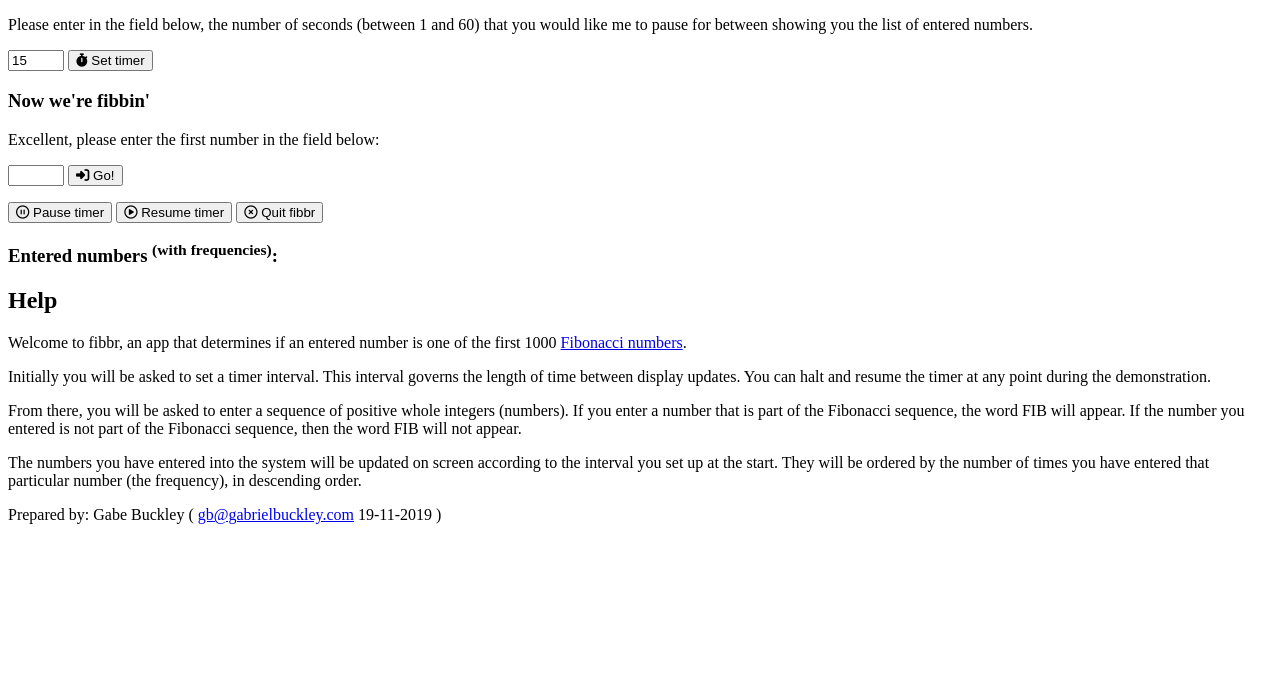
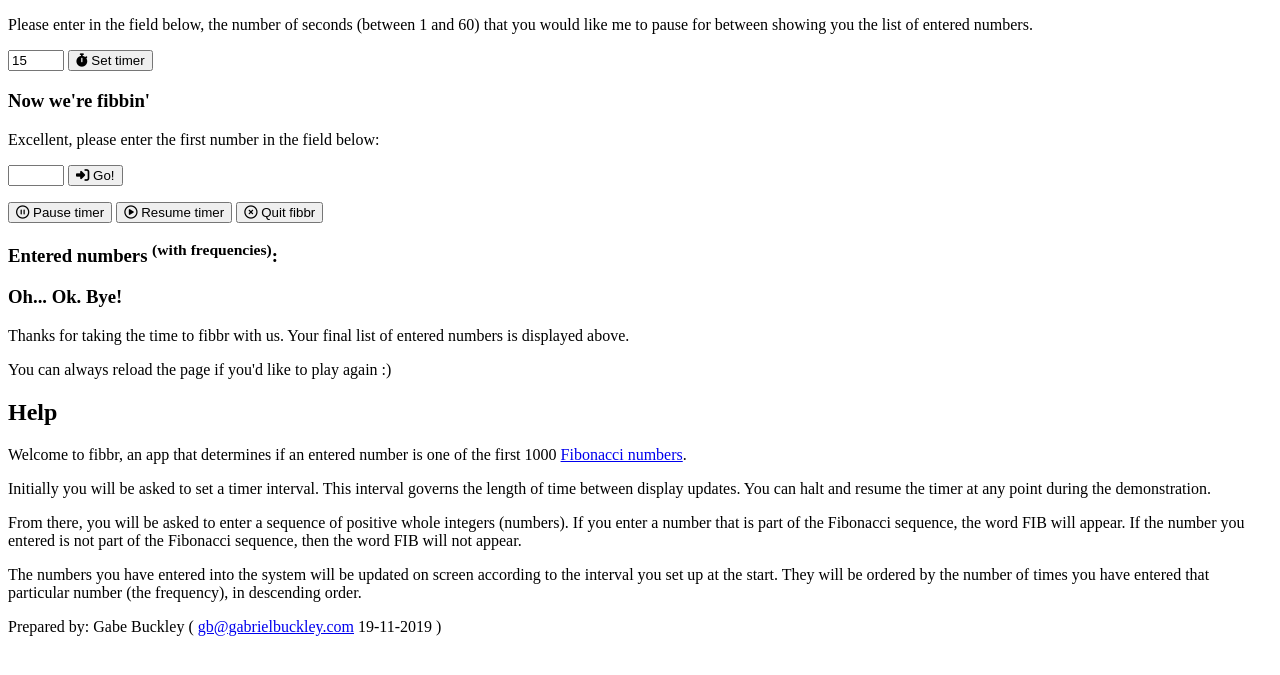
Before and after one commit to GabeBuckley/ftr-test, a website built with webpack: page src/app/index.html in a window 1280 px wide. Both pictures are taken after a click on the button "Quit fibbr". Shown: the part 91-766 px from the top of the page. Built offline with nearby package versions, Linux system fonts and the light colour scheme.

Commit message:
Wire up the Quit button

```diff
--- a/src/app/fibber.ts
+++ b/src/app/fibber.ts
@@ -17,8 +17,11 @@ class FibberUI extends EventTarget  {
     _numberInput: HTMLInputElement;
     _enterButton: HTMLButtonElement;
 
+    _controlPanel: HTMLDivElement;
+    _displayPanel: HTMLDivElement;
 
-    _displayPanel: HTMLDivElement;
+    _quitButton: HTMLButtonElement;
+    _byePanel: HTMLDivElement;
 
 
     constructor() {
@@ -52,8 +55,14 @@ class FibberUI extends EventTarget  {
             this._numberInput.focus();
         });
 
-        this.addEventListener("fibfound", ()=> {
+        this.addEventListener("fibfound", () => {
             this.sayFib();
+        });
+
+        this.addEventListener("fibbrquit", () => {
+            this._entryPanel.classList.add("hidden");
+            this._controlPanel.classList.add("hidden");
+            this._byePanel.classList.remove("hidden")
         });
 
     }
@@ -95,6 +104,15 @@ class FibberUI extends EventTarget  {
             }
         });
 
+        this._controlPanel = document.querySelector("#controls");
+        this._quitButton = document.querySelector("#quit_fibbr");
+        this._quitButton.addEventListener("click", (evt: Event) => {
+            if(this.fibber) {
+                this.fibber.quit();
+                this.displayNumbers();
+            }
+        });
+        this._byePanel = document.querySelector("#goodbye");
 
         this._secondsInput.focus();
     }
@@ -226,6 +244,12 @@ export class Fibber {
         console.log(this.test);
     }
 
+    public quit = () => {
+        this._timerRunning = false;
+        clearInterval(this.interval);
+        this.ui.dispatchEvent(new CustomEvent("fibbrquit"));
+    }
+
     public checkNumber = (intTest: number) => {
         // make sure it's a positive integer
         intTest = Math.abs(parseInt(intTest.toString(10), 10));
--- a/src/app/index.html
+++ b/src/app/index.html
@@ -37,7 +37,11 @@
                     <h3>Entered numbers <sup>(with frequencies)</sup>:</h3>
                     <div id="display_screen" class="number-display"></div>
                 </article>
-
+                <article id="goodbye" class="hidden">
+                    <h3>Oh... Ok. Bye!</h3>
+                    <p>Thanks for taking the time to fibbr with us. Your final list of entered numbers is displayed above.</p>
+                    <p>You can always reload the page if you'd like to play again :)</p>
+                </article>
             </div>
         </section>
         <aside>
```
